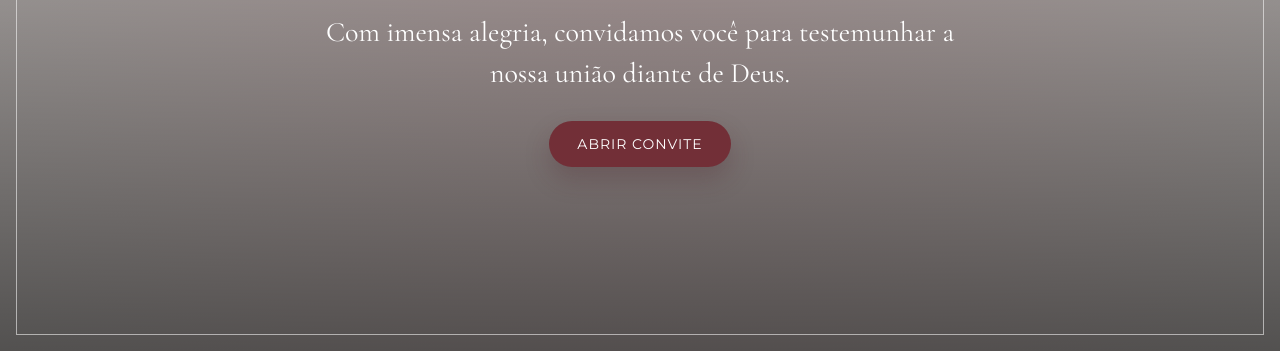
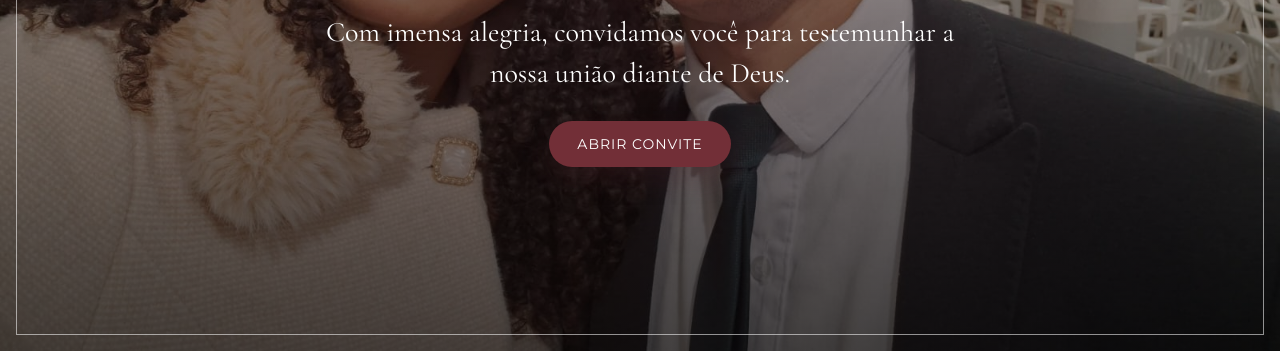
Before and after one commit to bysbella/convite.virtual.3, a plain HTML site: page index.html in a window 1280 px wide. Shown: the part 449-800 px from the top of the page. Drawn offline with nearby package versions, Linux system fonts and the light colour scheme.

```diff
--- a/index.html
+++ b/index.html
@@ -45,7 +45,7 @@
     .inicio {
       width: 100%;
       min-height: 100vh;
-      background-image: url();
+      background-image: url(foto-casal.jpg);
       background-size: cover;
       background-position: center;
       position: relative;
```
